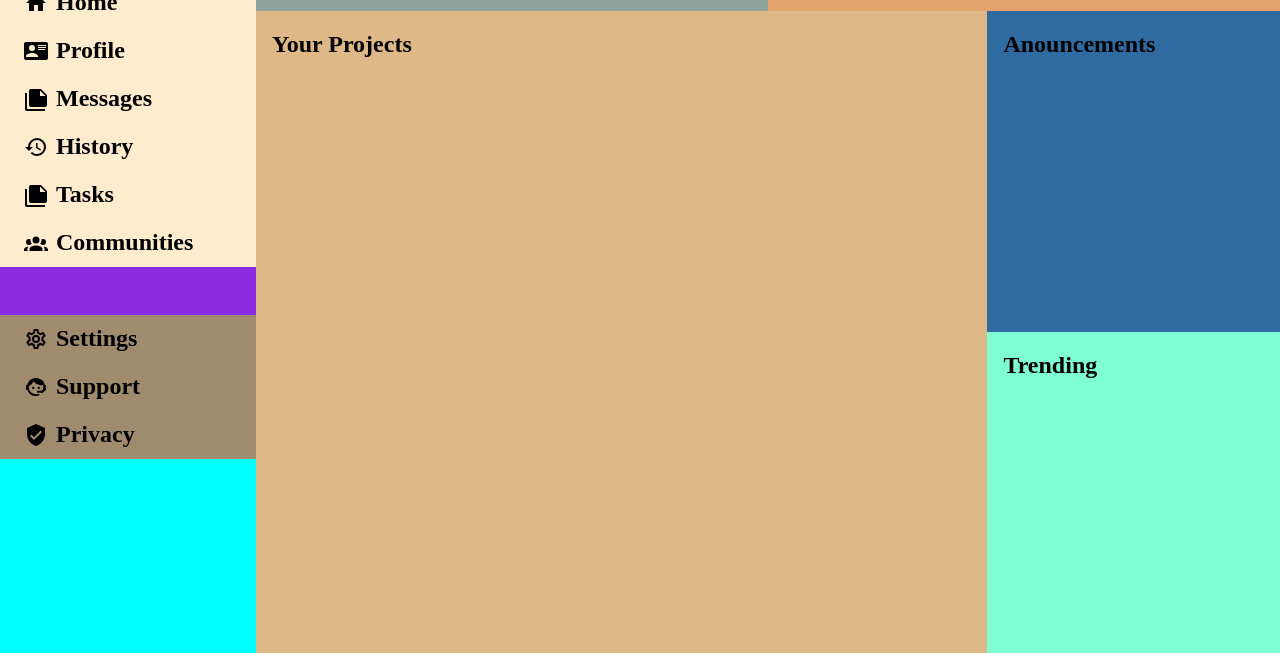
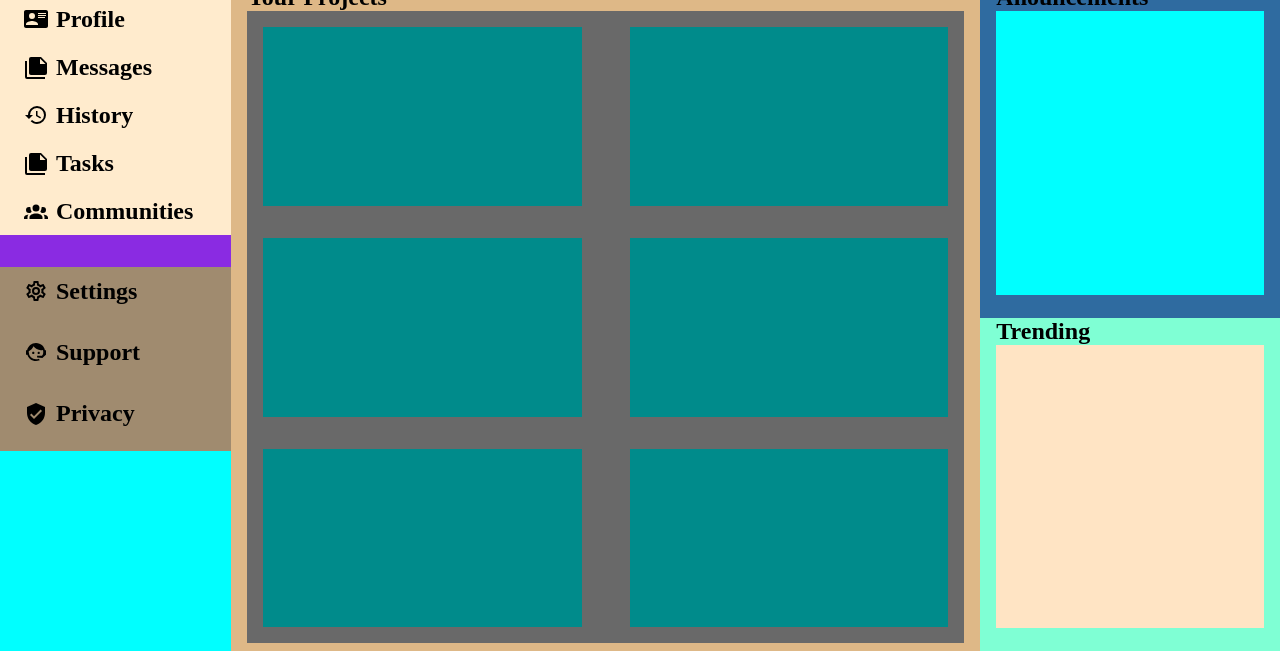
Before and after one commit to Saksham10-11/Simple_Web_Projects, a plain HTML site: page DashBoard/index.html in a window 1280 px wide. Shown: the part 149-802 px from the top of the page. Drawn offline with Linux system fonts and the light colour scheme.

Commit message:
Updated Layout

```diff
--- a/DashBoard/index.html
+++ b/DashBoard/index.html
@@ -100,13 +100,23 @@
         <div class="below-container">
           <div class="center-container">
             <h2>Your Projects</h2>
+            <div class="center-cards-container">
+              <div class="card"></div>
+              <div class="card"></div>
+              <div class="card"></div>
+              <div class="card"></div>
+              <div class="card"></div>
+              <div class="card"></div>
+            </div>
           </div>
           <div class="right-container">
             <div class="right-container-top">
               <h2>Anouncements</h2>
+              <div class="anouncements-container"></div>
             </div>
             <div class="right-container-bottom">
               <h2>Trending</h2>
+              <div class="trending-container"></div>
             </div>
           </div>
         </div>
--- a/DashBoard/style.css
+++ b/DashBoard/style.css
@@ -7,7 +7,10 @@
 
 html,
 body,
-div {
+div,
+h1,
+h2,
+h3 {
   padding: 0;
   margin: 0;
 }
@@ -33,7 +36,7 @@ button {
 .main-container {
   background-color: antiquewhite;
   display: grid;
-  grid-template-columns: 1fr 4fr;
+  grid-template-columns: 1fr 5fr;
   width: 100vw;
   height: 100vh;
 }
@@ -47,13 +50,13 @@ button {
 .submain-container-2 {
   background-color: bisque;
   display: grid;
-  grid-template-rows: 1fr 4fr;
+  grid-template-rows: 1fr 5fr;
 }
 
 .top-container {
   background-color: aquamarine;
   display: grid;
-  grid-template-rows: 1fr 1.4fr;
+  grid-template-rows: 1fr 1.6fr;
 }
 
 .below-container {
@@ -65,7 +68,22 @@ button {
 .center-container {
   background-color: burlywood;
   padding-left: 1rem;
+  padding-right: 1rem;
+}
+
+.center-cards-container {
+  background-color: dimgray;
+  height: 90%;
+  padding: 1rem;
   display: grid;
+  grid-template-rows: 1fr 1fr 1fr;
+  row-gap: 2rem;
+  grid-template-columns: 1fr 1fr;
+  column-gap: 3rem;
+}
+
+.card {
+  background-color: darkcyan;
 }
 
 .right-container {
@@ -77,17 +95,29 @@ button {
 .right-container-top {
   background-color: rgb(47, 107, 160);
   padding-left: 1rem;
+  padding-right: 1rem;
 }
 
 .right-container-bottom {
   background-color: aquamarine;
   padding-left: 1rem;
+  padding-right: 1rem;
+}
+
+.anouncements-container {
+  background-color: aqua;
+  height: 85%;
+}
+
+.trending-container {
+  background-color: bisque;
+  height: 85%;
 }
 
 .menu-container {
   display: grid;
   grid-template-rows: 1fr 4fr 3fr;
-  gap: 3rem;
+  gap: 2rem;
   height: 75%;
   background-color: blueviolet;
 }
```
